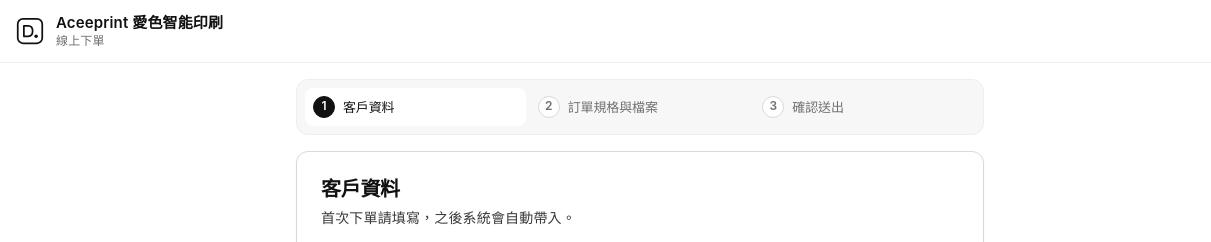
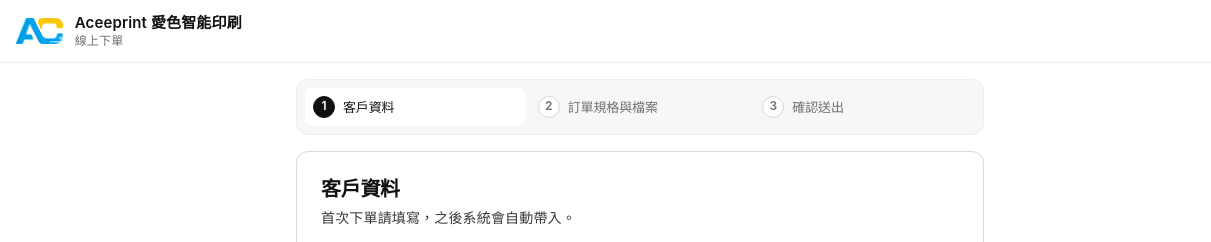
Before and after one commit to amberlin5999/20260904-, a website: page index.html in a window 1280 px wide. Shown: the top 242 px of the page, 0-1211 px from the left. Drawn offline with Linux system fonts and the light colour scheme.

Commit message:
頂部 logo 改用愛色logo.png 實圖

```diff
--- a/index.html
+++ b/index.html
@@ -5,17 +5,13 @@
   <meta name="viewport" content="width=device-width, initial-scale=1" />
   <title>Aceeprint 愛色智能印刷 · 線上下單</title>
   <meta name="description" content="Aceeprint 愛色智能印刷 · LINE 線上下單" />
-  <link rel="stylesheet" href="./style.css?v=20260908b" />
+  <link rel="stylesheet" href="./style.css?v=20260908c" />
   <script charset="utf-8" src="https://static.line-scdn.net/liff/edge/2/sdk.js"></script>
 </head>
 <body>
   <header class="app-header">
     <div class="brand">
-      <svg class="logo" viewBox="0 0 32 32" fill="none" aria-label="logo">
-        <rect x="2" y="2" width="28" height="28" rx="6" stroke="currentColor" stroke-width="2"/>
-        <path d="M9 22V10h5c3 0 5 2 5 6s-2 6-5 6H9z" stroke="currentColor" stroke-width="2" stroke-linejoin="round"/>
-        <circle cx="23" cy="22" r="2" fill="currentColor"/>
-      </svg>
+      <img class="logo" src="愛色logo.png" alt="Aceeprint 愛色智能印刷" />
       <div>
         <div class="brand-name">Aceeprint 愛色智能印刷</div>
         <div class="brand-sub">線上下單</div>
--- a/liff-order-static/style.css
+++ b/liff-order-static/style.css
@@ -77,7 +77,7 @@ body {
   gap: var(--sp-3);
 }
 .brand { display: flex; align-items: center; gap: var(--sp-3); color: var(--accent); }
-.brand .logo { width: 28px; height: 28px; }
+.brand .logo { width: auto; height: 26px; display: block; flex-shrink: 0; }
 .brand-name { color: var(--fg); font-size: 15px; font-weight: 600; line-height: 1.4; letter-spacing: 0.01em; }
 .brand-sub { color: var(--muted); font-size: 12px; line-height: 1.4; }
 .user-chip {
--- a/style.css
+++ b/style.css
@@ -77,7 +77,7 @@ body {
   gap: var(--sp-3);
 }
 .brand { display: flex; align-items: center; gap: var(--sp-3); color: var(--accent); }
-.brand .logo { width: 28px; height: 28px; }
+.brand .logo { width: auto; height: 26px; display: block; flex-shrink: 0; }
 .brand-name { color: var(--fg); font-size: 15px; font-weight: 600; line-height: 1.4; letter-spacing: 0.01em; }
 .brand-sub { color: var(--muted); font-size: 12px; line-height: 1.4; }
 .user-chip {
```
Also changed, not shown: liff-order-static/index.html (+2 -6 lines), liff-order-static/愛色logo.png (added), 愛色logo.png (added).
